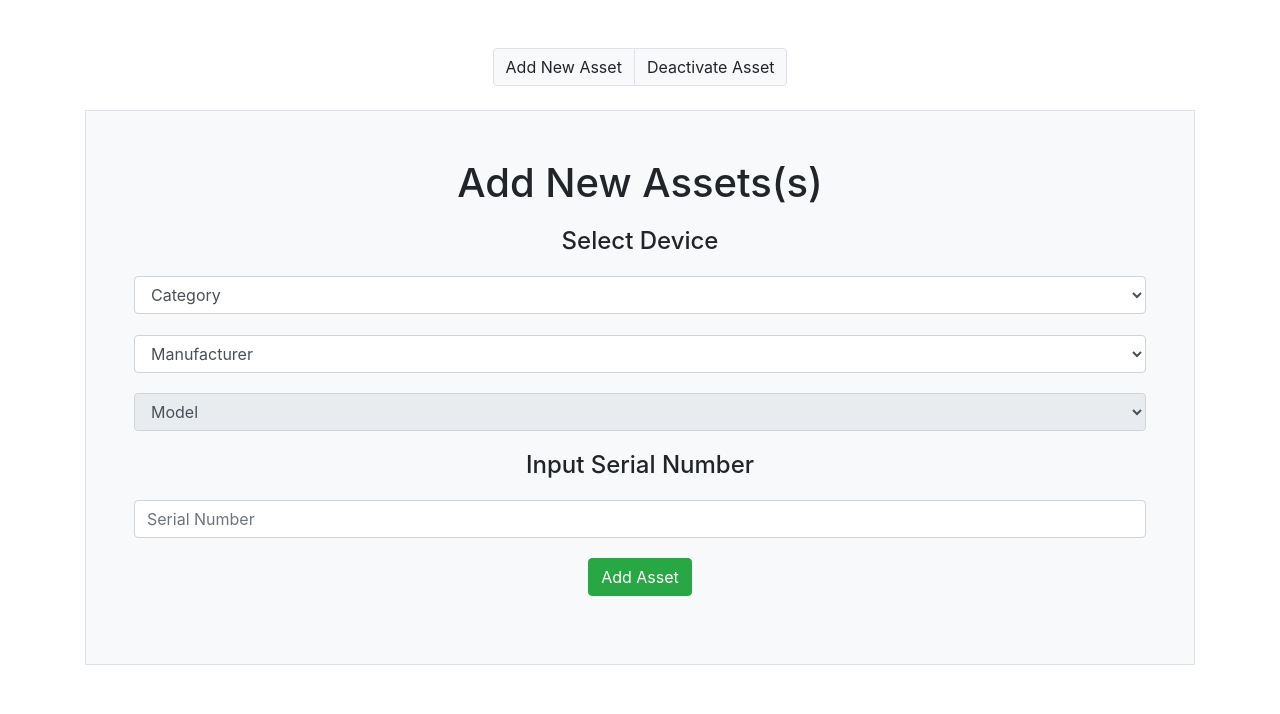
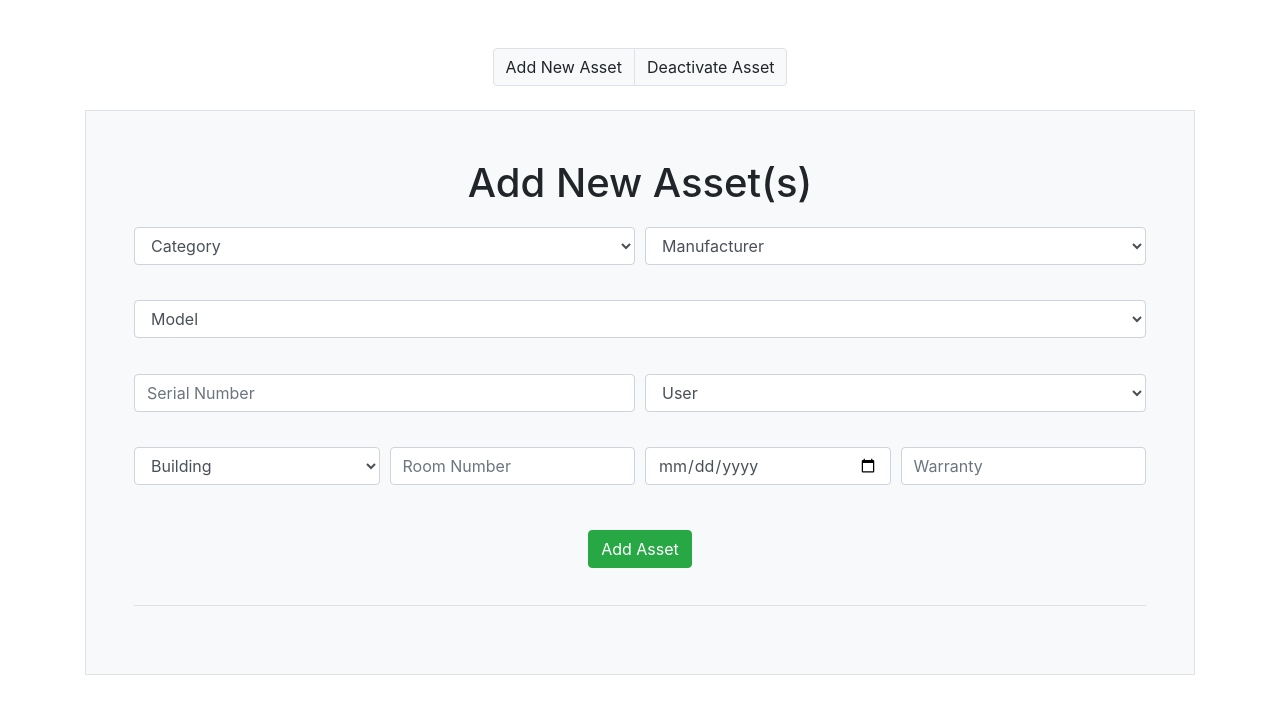
Before and after one commit to jared2021/342-Project, a PHP site: page /php/ManageAssets.php in a window 1280 px wide. Shown: the part 56-770 px from the top of the page. Run offline with PHP 8.4, Linux system fonts and the light colour scheme.

Commit message:
Added extra info for manage assets page

```diff
--- a/php/ManageAssets.php
+++ b/php/ManageAssets.php
@@ -45,9 +45,10 @@
         </div>
 
         <div class="add-new-assets p-5 border bg-light mt-4">
-            <h1>Add New Assets(s)</h1>
+            <h1>Add New Asset(s)</h1>
 
-            <h4>Select Device</h4>
+            <div class="form-row">
+                <div class="col">
                     <select class="form-control" name="">
                         <option value="" selected disabled hidden>Category</option>
                         <option value="">Desktop</option>
@@ -56,6 +57,8 @@
                         <option value="">Printer</option>
                         <option value="">Video Conferencing</option>
                     </select>
+                </div>
+                <div class="col">
                     <select class="form-control" name="">
                         <option value="" selected disabled hidden>Manufacturer</option>
                         <option value="">Apple</option>
@@ -65,8 +68,11 @@
                         <option value="">Tandberg</option>
                         <option value="">Logitech</option>
                     </select>
-            <select class="form-control" name="" disabled>
-                <option value="" selected disabled hidden>Model</option>
+                </div>
+            </div>
+
+            <select class="form-control mt-n3" name="">
+                <option value="">Model</option>
                 <option value="">Optiplex 5040</option>
                 <option value="">Optiplex 5050</option>
                 <option value="">Optiplex 7020</option>
@@ -79,9 +85,45 @@
                 <option value="">MacBook</option>
             </select>
 
-            <h4>Input Serial Number</h4>
+            <div class="form-row pt-3">
+                <div class="col">
                     <input type="text" class="form-control" name="" placeholder="Serial Number">
+                </div>
+                <div class="col">
+                    <select class="form-control" name="">
+                        <option value="">User</option>
+                        <option value="">Ardrey, Tameka</option>
+                        <option value="">Barrera, Javier</option>
+                        <option value="">Blackmon Sha'Kema</option>
+                        <option value="">Booker, Sharice</option>
+                        <option value="">Brown, Diondria</option>
+                        <option value="">Carr, Kari</option>
+                        <option value="">Cassity, Erin</option>
+                    </select>
+                </div>
+            </div>
+            <div class="form-row mt-n3">
+                <div class="col">
+                    <select class="form-control" name="">
+                        <option value="">Building</option>
+                        <option value="">ES</option>
+                        <option value="">IT</option>
+                        <option value="">ED</option>
+                        <option value="">LE</option>
+                    </select>
+                </div>
+                <div class="col">
+                    <input type="text" class="form-control" name="" placeholder="Room Number">
+                </div>
+                <div class="col">
+                    <input type="date" id="datepicker" class="form-control" placeholder="Date">
+                </div>
+                <div class="col">
+                    <input type="text" class="form-control"placeholder="Warranty">
+                </div>
+            </div>
             <button type="button" class="btn btn-success">Add Asset</button>
+            <hr/>
         </div>
 
         <div class="deactivate-assets mt-4">
```
Lines whose indentation alone changed are shown as unchanged.
